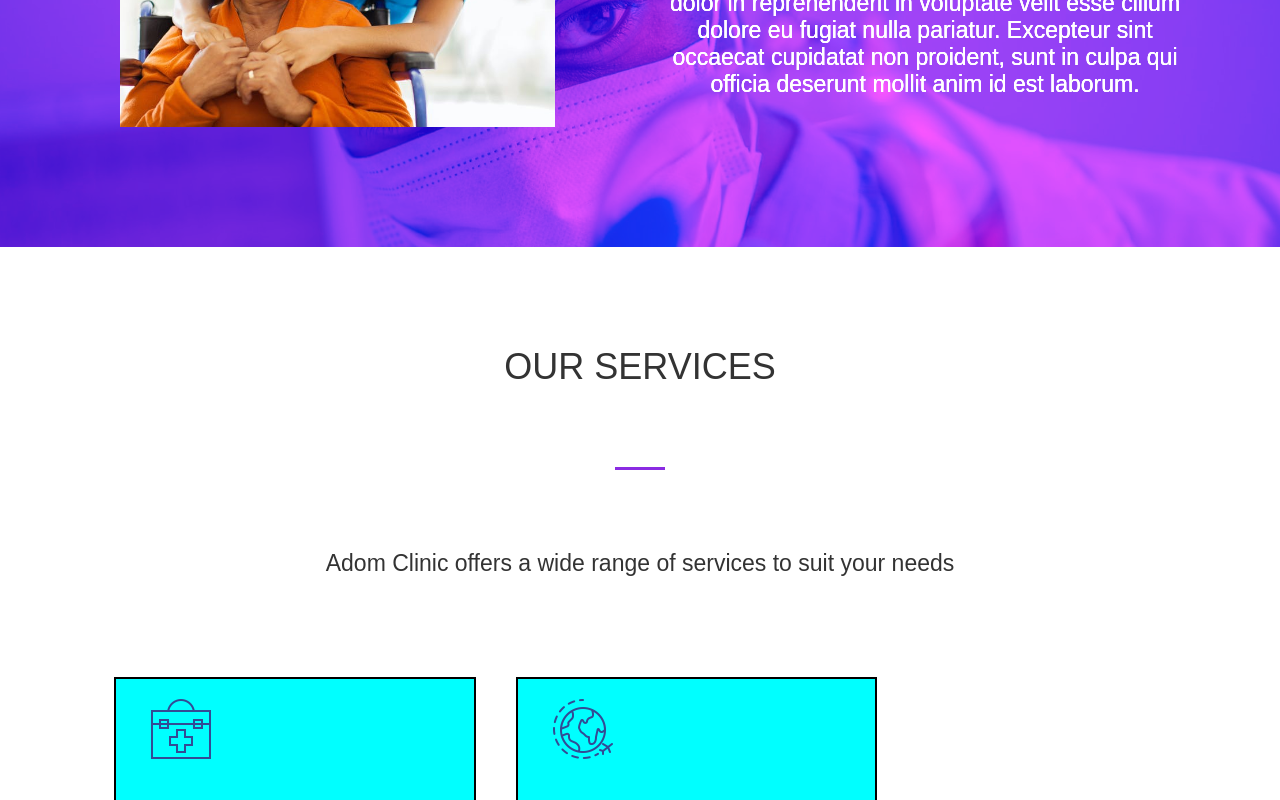
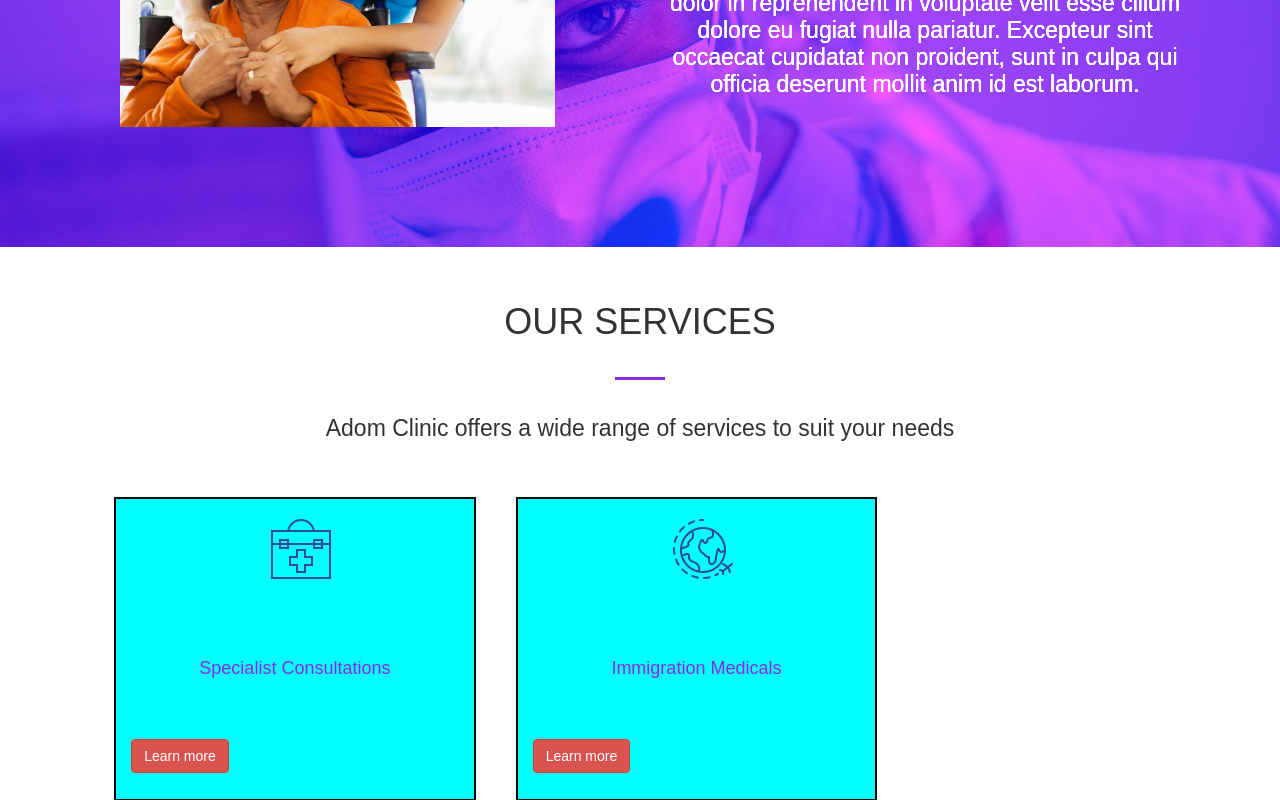
Before and after one commit to Princeantwi2k/Adom-Clinic, a React (Create React App) app: page / in a window 1280 px wide. Shown: the part 2000-2800 px from the top of the page. Built offline with nearby package versions, Linux system fonts and the light colour scheme; a web font is replaced by a local one.

Commit message:
Added OurService

```diff
--- a/src/Component/OurService/OurService.css
+++ b/src/Component/OurService/OurService.css
@@ -11,15 +11,17 @@
   padding: 20px;
   height: 100px;
   text-align: center;
+  margin-left: 120px;
 }
 .icon-lebel {
   color: blueviolet;
   padding: 50px;
+  text-align: center;
 }
 .head-tags {
   text-align: center;
   padding: 30px;
-  margin: 50px;
+  margin: 5px;
 }
 .icon-line {
   margin: auto;
@@ -27,3 +29,6 @@
   width: 50px;
   background-color: blueviolet;
 }
+.buttom {
+  margin-left: 120px;
+}
```
